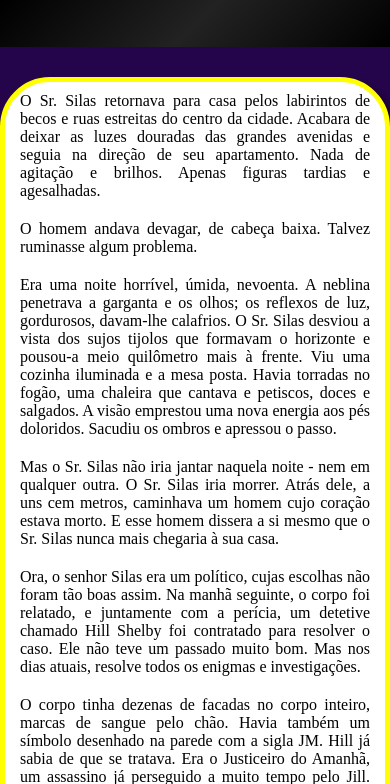
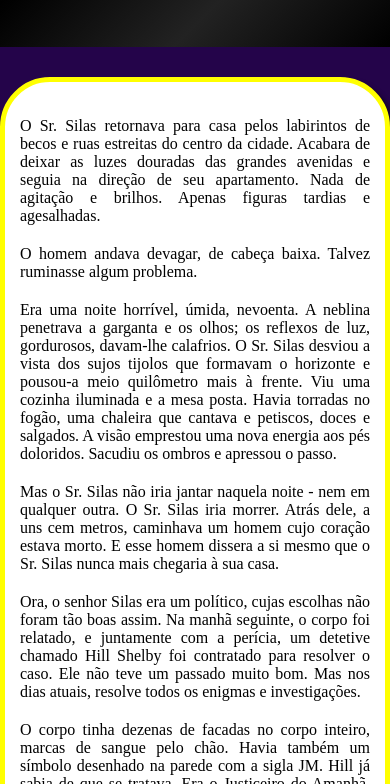
Before and after one commit to mwd-oficial/mysterynews, a plain HTML site: page index.html in a window 390 px wide. Shown: the part 880-1664 px from the top of the page. Drawn offline with Linux system fonts and the light colour scheme.

Commit message:
atualizei

```diff
--- a/style.css
+++ b/style.css
@@ -134,7 +134,7 @@ footer {
         padding: 0px;
     }
     main {
-        padding: 0px 5px;
+        padding: 25px 5px;
         margin: 30px 0px;
     }
     #logo {
```
